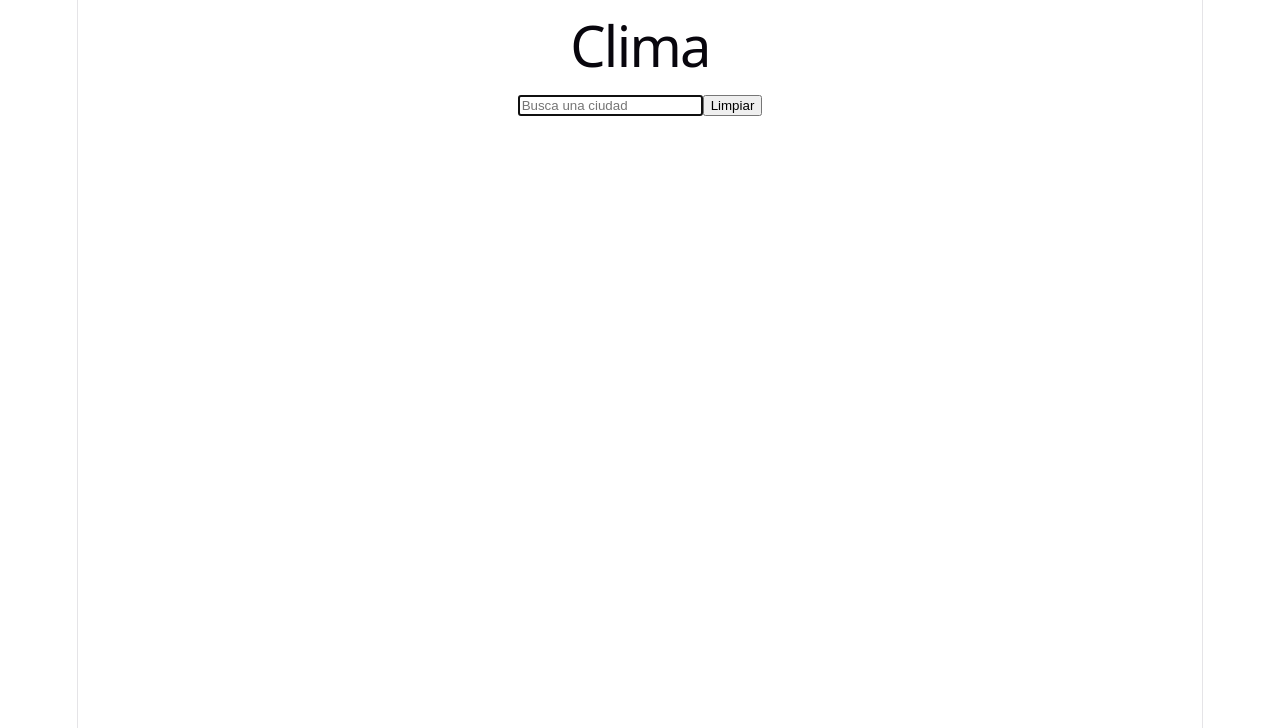
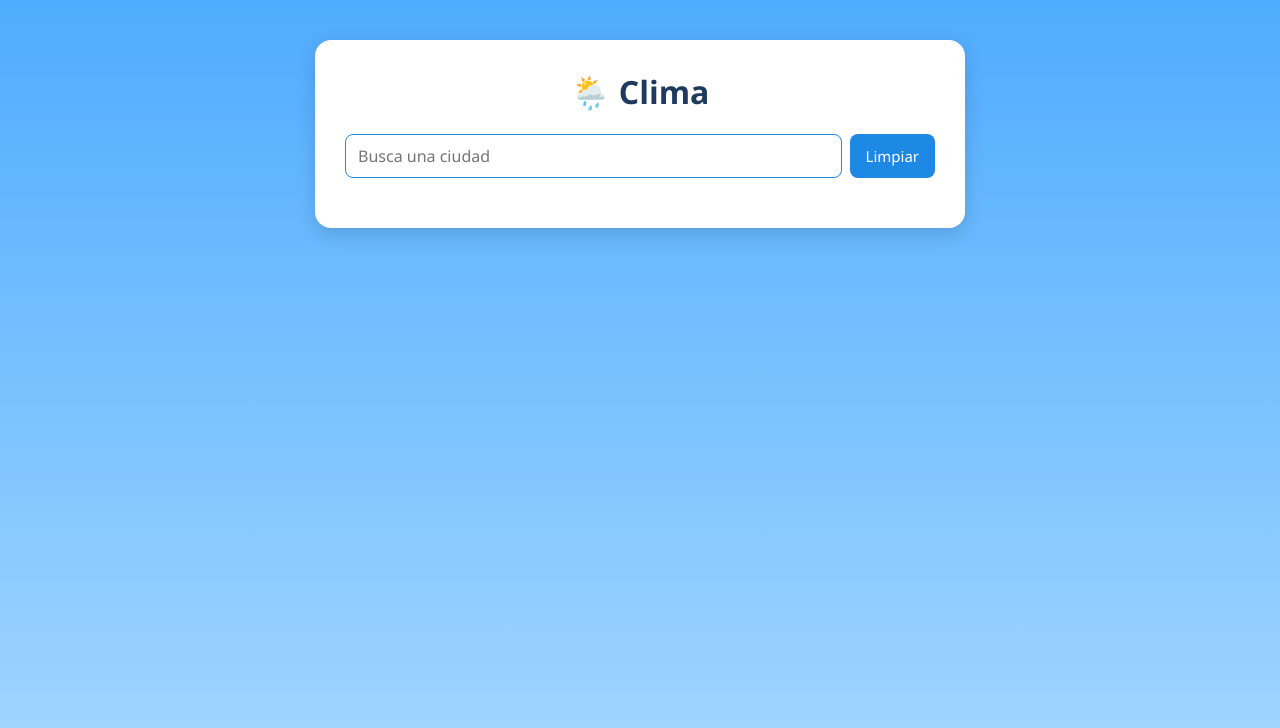
Before and after one commit to Camilo0812A/clima-react, a React (Vite) app: page / in a window 1280 px wide. Shown: the top 728 px of the page. Built offline with nearby package versions, Linux system fonts and the light colour scheme.

Commit message:
Diseño con CSS propio para el buscador y el pronostico

```diff
--- a/index.html
+++ b/index.html
@@ -1,10 +1,10 @@
 <!doctype html>
-<html lang="en">
+<html lang="es">
   <head>
     <meta charset="UTF-8" />
     <link rel="icon" type="image/svg+xml" href="/favicon.svg" />
     <meta name="viewport" content="width=device-width, initial-scale=1.0" />
-    <title>clima-react</title>
+    <title>Clima</title>
   </head>
   <body>
     <div id="root"></div>
--- a/src/App.css
+++ b/src/App.css
@@ -0,0 +1,124 @@
+/* Tarjeta principal */
+.app {
+  max-width: 650px;
+  margin: 0 auto;
+  background-color: white;
+  padding: 30px;
+  border-radius: 16px;
+  box-shadow: 0 6px 20px rgba(0, 0, 0, 0.15);
+}
+
+/* Buscador */
+.buscador {
+  display: flex;
+  gap: 8px;
+  margin-bottom: 15px;
+}
+
+.buscador input {
+  flex: 1;
+}
+
+.mensaje {
+  text-align: center;
+  color: #777;
+}
+
+.mensaje.error {
+  color: #e53935;
+  font-weight: bold;
+}
+
+/* Lista de ciudades encontradas */
+.ciudades {
+  list-style: none;
+  padding: 0;
+  margin: 0 0 20px 0;
+}
+
+.ciudades li {
+  padding: 10px 12px;
+  border-bottom: 1px solid #eee;
+  cursor: pointer;
+}
+
+.ciudades li:hover {
+  background-color: #e3f2fd;
+  color: #1565c0;
+}
+
+/* Pronostico de la ciudad elegida */
+.pronostico {
+  background-color: #f5faff;
+  border: 1px solid #d6eaff;
+  border-radius: 12px;
+  padding: 20px;
+}
+
+.hoy {
+  display: flex;
+  flex-wrap: wrap;
+  align-items: center;
+  gap: 15px;
+  margin: 0 0 15px 0;
+  font-size: 18px;
+}
+
+.temperatura {
+  font-size: 40px;
+  font-weight: bold;
+  color: #1e88e5;
+}
+
+.viento {
+  color: #666;
+  font-size: 15px;
+}
+
+.resumen {
+  background-color: #fff8e1;
+  border-left: 4px solid #ffb300;
+  padding: 10px 12px;
+  margin: 0 0 15px 0;
+  border-radius: 6px;
+}
+
+/* Los 7 dias */
+.dias {
+  list-style: none;
+  padding: 0;
+  margin: 0;
+}
+
+.dias li {
+  display: flex;
+  justify-content: space-between;
+  gap: 10px;
+  padding: 10px 0;
+  border-bottom: 1px solid #e6eef7;
+}
+
+.dias li:last-child {
+  border-bottom: none;
+}
+
+.fecha {
+  color: #666;
+  width: 100px;
+}
+
+.rango {
+  font-weight: bold;
+  color: #1e3a5f;
+}
+
+/* Para celular */
+@media (max-width: 500px) {
+  .app {
+    padding: 20px;
+  }
+
+  .dias li {
+    flex-wrap: wrap;
+  }
+}
--- a/src/App.jsx
+++ b/src/App.jsx
@@ -3,6 +3,7 @@ import ListaCiudades from "./componentes/ListaCiudades";
 import Pronostico from "./componentes/Pronostico";
 import { useFetch } from "./hooks/useFetch";
 import { useDebounce } from "./hooks/useDebounce";
+import "./App.css";
 
 function App() {
   const [texto, setTexto] = useState("");
@@ -48,9 +49,10 @@ function App() {
   }, [pronostico.datos]);
 
   return (
-    <div>
-      <h1>Clima</h1>
+    <div className="app">
+      <h1>🌦️ Clima</h1>
 
+      <div className="buscador">
         <input
           ref={entrada}
           value={texto}
@@ -58,17 +60,18 @@ function App() {
           placeholder="Busca una ciudad"
         />
         <button onClick={limpiar}>Limpiar</button>
+      </div>
 
-      {ciudades.cargando && <p>Buscando…</p>}
-      {ciudades.error && <p>Error: {ciudades.error}</p>}
+      {ciudades.cargando && <p className="mensaje">Buscando…</p>}
+      {ciudades.error && <p className="mensaje error">Error: {ciudades.error}</p>}
       {!ciudades.cargando && !ciudades.error && buscable && lista.length === 0 && (
-        <p>Sin resultados</p>
+        <p className="mensaje">Sin resultados</p>
       )}
 
       <ListaCiudades ciudades={lista} onElegir={setCiudad} />
 
-      {pronostico.cargando && <p>Cargando pronóstico…</p>}
-      {pronostico.error && <p>Error: {pronostico.error}</p>}
+      {pronostico.cargando && <p className="mensaje">Cargando pronóstico…</p>}
+      {pronostico.error && <p className="mensaje error">Error: {pronostico.error}</p>}
       {ciudad != null && pronostico.datos != null && (
         <Pronostico ciudad={ciudad} datos={pronostico.datos} resumen={resumen} />
       )}
--- a/src/componentes/ListaCiudades.jsx
+++ b/src/componentes/ListaCiudades.jsx
@@ -1,6 +1,6 @@
 function ListaCiudades({ ciudades, onElegir }) {
   return (
-    <ul>
+    <ul className="ciudades">
       {ciudades.map((ciudad) => (
         <li key={ciudad.id} onClick={() => onElegir(ciudad)}>
           {ciudad.name}, {ciudad.admin1}, {ciudad.country}
--- a/src/componentes/Pronostico.jsx
+++ b/src/componentes/Pronostico.jsx
@@ -2,22 +2,28 @@ import { describirClima } from "../clima";
 
 function Pronostico({ ciudad, datos, resumen }) {
   return (
-    <div>
+    <div className="pronostico">
       <h2>{ciudad.name}</h2>
-      <p>
-        {datos.current.temperature_2m} °C · {describirClima(datos.current.weather_code)} · viento {datos.current.wind_speed_10m} km/h
+      <p className="hoy">
+        <span className="temperatura">{datos.current.temperature_2m} °C</span>
+        <span>{describirClima(datos.current.weather_code)}</span>
+        <span className="viento">💨 viento {datos.current.wind_speed_10m} km/h</span>
       </p>
 
       {resumen != null && (
-        <p>
+        <p className="resumen">
           Esta semana: maxima {resumen.maxima} °C, minima {resumen.minima} °C. El dia mas caluroso es el {resumen.diaCaluroso}.
         </p>
       )}
 
-      <ul>
+      <ul className="dias">
         {datos.daily.time.map((fecha, i) => (
           <li key={fecha}>
-            {fecha} · {describirClima(datos.daily.weather_code[i])} · {datos.daily.temperature_2m_min[i]} - {datos.daily.temperature_2m_max[i]} °C
+            <span className="fecha">{fecha}</span>
+            <span>{describirClima(datos.daily.weather_code[i])}</span>
+            <span className="rango">
+              {datos.daily.temperature_2m_min[i]} - {datos.daily.temperature_2m_max[i]} °C
+            </span>
           </li>
         ))}
       </ul>
--- a/src/index.css
+++ b/src/index.css
@@ -1,111 +1,51 @@
-:root {
-  --text: #6b6375;
-  --text-h: #08060d;
-  --bg: #fff;
-  --border: #e5e4e7;
-  --code-bg: #f4f3ec;
-  --accent: #aa3bff;
-  --accent-bg: rgba(170, 59, 255, 0.1);
-  --accent-border: rgba(170, 59, 255, 0.5);
-  --social-bg: rgba(244, 243, 236, 0.5);
-  --shadow:
-    rgba(0, 0, 0, 0.1) 0 10px 15px -3px, rgba(0, 0, 0, 0.05) 0 4px 6px -2px;
-
-  --sans: system-ui, 'Segoe UI', Roboto, sans-serif;
-  --heading: system-ui, 'Segoe UI', Roboto, sans-serif;
-  --mono: ui-monospace, Consolas, monospace;
-
-  font: 18px/145% var(--sans);
-  letter-spacing: 0.18px;
-  color-scheme: light dark;
-  color: var(--text);
-  background: var(--bg);
-  font-synthesis: none;
-  text-rendering: optimizeLegibility;
-  -webkit-font-smoothing: antialiased;
-  -moz-osx-font-smoothing: grayscale;
-
-  @media (max-width: 1024px) {
-    font-size: 16px;
-  }
-}
-
-@media (prefers-color-scheme: dark) {
-  :root {
-    --text: #9ca3af;
-    --text-h: #f3f4f6;
-    --bg: #16171d;
-    --border: #2e303a;
-    --code-bg: #1f2028;
-    --accent: #c084fc;
-    --accent-bg: rgba(192, 132, 252, 0.15);
-    --accent-border: rgba(192, 132, 252, 0.5);
-    --social-bg: rgba(47, 48, 58, 0.5);
-    --shadow:
-      rgba(0, 0, 0, 0.4) 0 10px 15px -3px, rgba(0, 0, 0, 0.25) 0 4px 6px -2px;
-  }
-
-  #social .button-icon {
-    filter: invert(1) brightness(2);
-  }
+* {
+  box-sizing: border-box;
 }
 
 body {
   margin: 0;
-}
-
-#root {
-  width: 1126px;
-  max-width: 100%;
-  margin: 0 auto;
-  text-align: center;
-  border-inline: 1px solid var(--border);
-  min-height: 100svh;
-  display: flex;
-  flex-direction: column;
-  box-sizing: border-box;
-}
-
-h1,
-h2 {
-  font-family: var(--heading);
-  font-weight: 500;
-  color: var(--text-h);
+  padding: 40px 16px;
+  min-height: 100vh;
+  font-family: "Segoe UI", Arial, sans-serif;
+  background: linear-gradient(to bottom, #4facfe, #a6d8ff);
+  color: #333;
 }
 
 h1 {
-  font-size: 56px;
-  letter-spacing: -1.68px;
-  margin: 32px 0;
-  @media (max-width: 1024px) {
-    font-size: 36px;
-    margin: 20px 0;
-  }
-}
-h2 {
-  font-size: 24px;
-  line-height: 118%;
-  letter-spacing: -0.24px;
-  margin: 0 0 8px;
-  @media (max-width: 1024px) {
-    font-size: 20px;
-  }
-}
-p {
-  margin: 0;
+  margin-top: 0;
+  text-align: center;
+  color: #1e3a5f;
 }
 
-code,
-.counter {
-  font-family: var(--mono);
-  display: inline-flex;
-  border-radius: 4px;
-  color: var(--text-h);
+h2 {
+  margin: 0 0 10px 0;
+  color: #1e3a5f;
 }
 
-code {
+button {
+  font-family: inherit;
   font-size: 15px;
-  line-height: 135%;
-  padding: 4px 8px;
-  background: var(--code-bg);
+  padding: 10px 16px;
+  border: none;
+  border-radius: 8px;
+  cursor: pointer;
+  background-color: #1e88e5;
+  color: white;
 }
+
+button:hover {
+  background-color: #1565c0;
+}
+
+input {
+  font-family: inherit;
+  font-size: 16px;
+  padding: 10px 12px;
+  border: 1px solid #ccc;
+  border-radius: 8px;
+}
+
+input:focus {
+  outline: none;
+  border-color: #1e88e5;
+}
```
Lines whose indentation alone changed are shown as unchanged.
